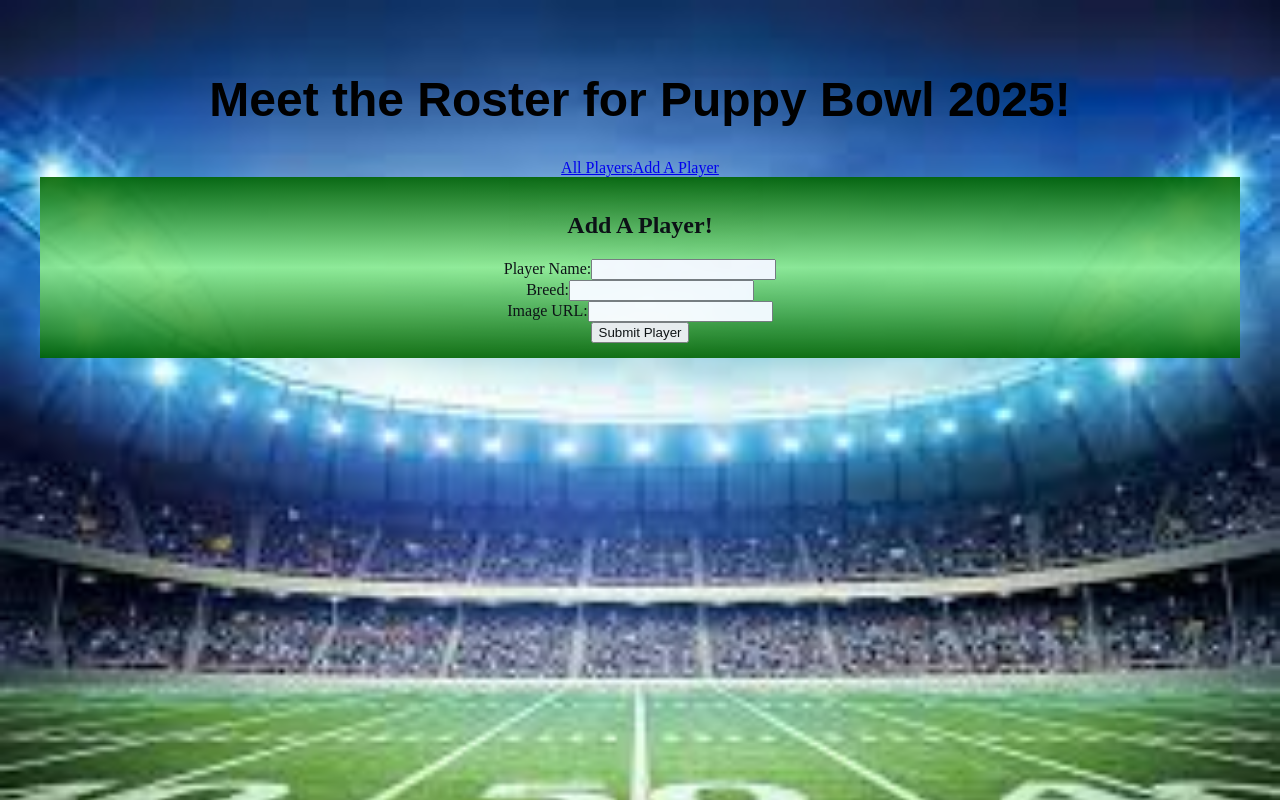
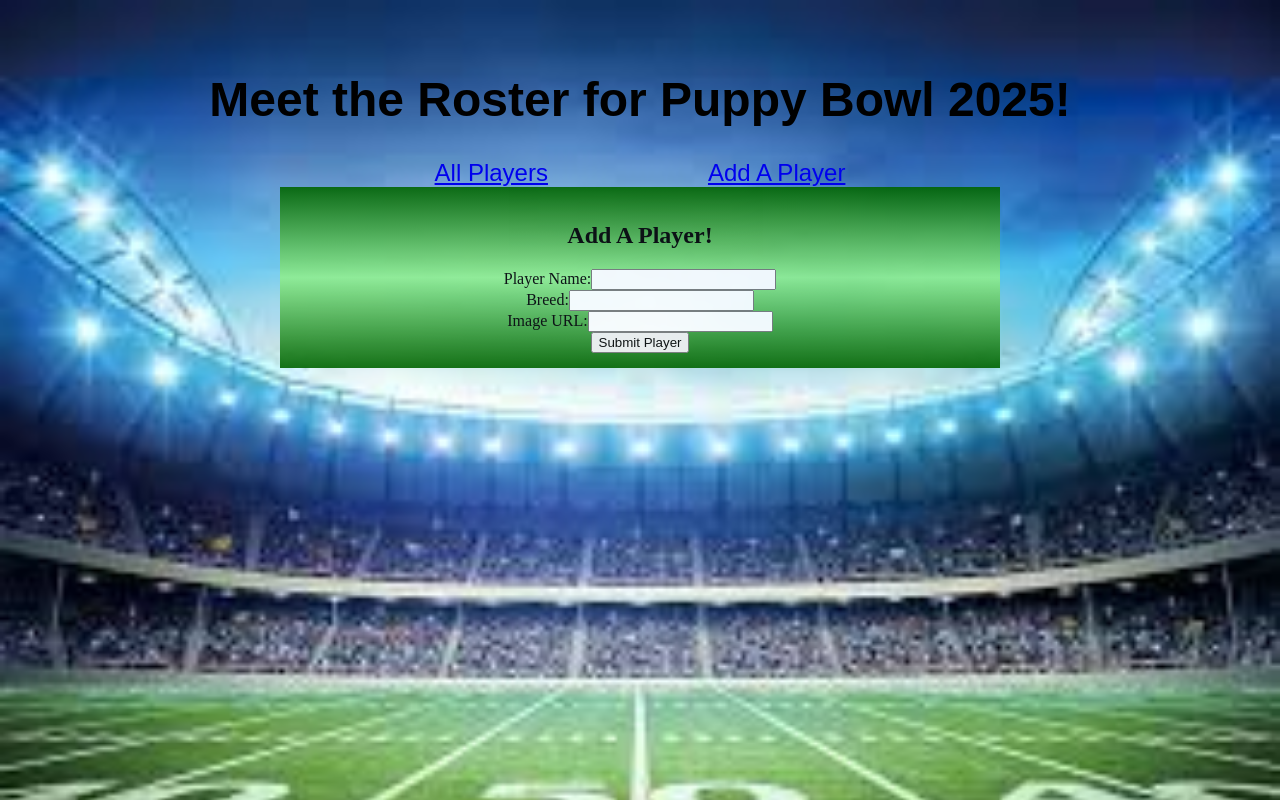
Before and after one commit to Danielle-Campbell92/Unit3.PuppyBowl, a React (Vite) app: page /addplayer in a window 1280 px wide. Built offline with nearby package versions, Linux system fonts and the light colour scheme.

Commit message:
CSS Changes

```diff
--- a/src/App.jsx
+++ b/src/App.jsx
@@ -17,8 +17,8 @@ function App() {
     <>
     <div>
       <h1>Meet the Roster for Puppy Bowl 2025!</h1>
-      <Link to="/allplayer" className='navLink'>All Players</Link>
-      <Link to="/addplayer" className='navLink'>Add A Player</Link>
+      <Link to="/allplayer" className='nav'>All Players</Link>
+      <Link to="/addplayer" className='nav'>Add A Player</Link>
     </div>
     <div>
     <Routes>
--- a/src/components/AddPlayer.jsx
+++ b/src/components/AddPlayer.jsx
@@ -10,8 +10,7 @@ function AddPlayer({setPlayers}){
     const navigate = useNavigate()
 
     const handleSubmit = async (e) => {
-        e.preventDefault();
-
+        e.preventDefault()
         try {
           const response = await fetch(
             "https://fsa-puppy-bowl.herokuapp.com/api/2501-PUPPIES/players",
@@ -27,14 +26,9 @@ function AddPlayer({setPlayers}){
                 status: "field",
               }),
             }
-          );
+          )
 
-          const result = await response.json();
-
-          if (!response.ok) {
-            throw new Error(result.error || "Failed to add player");
-          }
-
+          const result = await response.json()
           console.log("Player added:", result.data);
           setPlayers((prev) => [...prev, result.data.newPlayer])
           setPlayerName("");
@@ -42,9 +36,9 @@ function AddPlayer({setPlayers}){
           setPlayerImageUrl("");
           navigate("/allplayer")
         } catch (error) {
-          console.error("Failed to add player:", error);
+          console.error(error);
         }
-      };
+      }
 
     return(
         <>
--- a/src/components/SinglePlayer.jsx
+++ b/src/components/SinglePlayer.jsx
@@ -24,17 +24,19 @@ const handleBackButton = () => {
 }
 
   return (
-    <div className="details-container">
+    <div>
       {playerDetails ? (
         <>
           <img src={playerDetails.imageUrl} className="image" alt={playerDetails.name} />
-          <h2 className='titleName'>{playerDetails.name}</h2>
+          <div className="details-container">
+          <h2 className="titleName">{playerDetails.name}</h2>
           <p>Breed: {playerDetails.breed}</p>
           <p>Status: {playerDetails.status}</p>
           <p>Team ID: {playerDetails.teamId}</p>
           <button onClick={handleBackButton} className="button">
             Go Back To Puppies!
           </button>
+          </div>
         </>
       ) : (
         <p>Loading details...</p>
--- a/src/index.css
+++ b/src/index.css
@@ -17,18 +17,17 @@ border: 4px solid rgb(76, 49, 3) ;
   background-color: darkblue;
   color: white;
   font-size: xxx-large;
-  margin-left: 25%;
-  margin-right: 25%;
+
   padding: 10px;
   opacity: .8;
 }
 
 .titleName{
-  background-color: green;
+  background-color:darkgreen;
   color: white;
   font-size: x-large;
-  margin-left: 40%;
-  margin-right: 40%;
+  margin-left: 30%;
+  margin-right: 30%;
   padding: 10px;
   opacity: .8;
 }
@@ -38,7 +37,8 @@ border: 4px solid rgb(76, 49, 3) ;
   opacity: .9;
   padding: 15px;
   text-align: center;
-
+  margin-left: 20%;
+  margin-right: 20%;
 }
 
 .search{
@@ -49,3 +49,24 @@ border: 4px solid rgb(76, 49, 3) ;
   border-radius: 4px;
   border: 3px solid #ccc;
 }
+
+.nav{
+  padding: 80px;
+  font-size: x-large;
+  font-family: Arial, Helvetica, sans-serif;
+}
+
+.nav:hover{
+  color: red;
+  font-size: xx-large;
+}
+
+.details-container{
+  background: linear-gradient(darkgreen, lightgreen, darkgreen);
+  opacity: .9;
+  padding: 15px;
+  text-align: center;
+  margin-left: 35%;
+  margin-right: 35%;
+  border-radius: 25%;
+}
```
Also changed, not shown: src/components/AllPlayers.jsx (+4 -4 lines).
